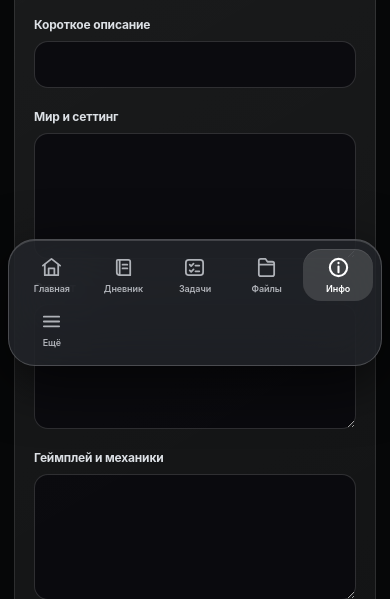
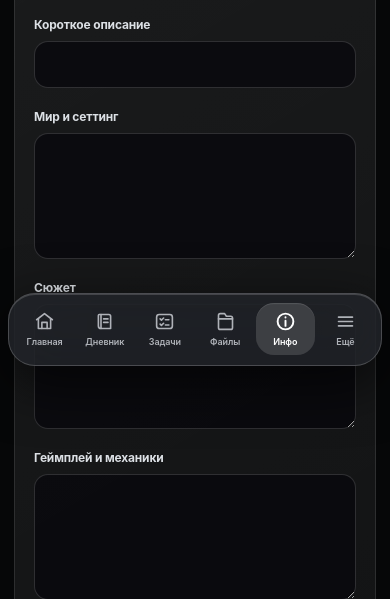
Before and after one commit to opoaal080-eng/Game-Dev, a Django app: page /information/1/edit/ in a window 390 px wide. Shown: the part 466-1065 px from the top of the page. Run offline with Django 5.2, Linux system fonts and the light colour scheme; the visitor is signed in with stand-in values (Sample User, id 1); data comes from the database, SQL or seed files in the repository; parts of the project's set-up code (start-up, migrations or seed data) failed here and were passed over.

Commit message:
Fit six native-style mobile navigation tabs including Information

```diff
--- a/static/css/information.css
+++ b/static/css/information.css
@@ -72,3 +72,9 @@
 .bible-timeline:before{left:22px}
 .bible-character-grid{grid-template-columns:1fr}
 }
+
+@media(max-width:760px){
+.mobile-dock{grid-template-columns:repeat(6,minmax(0,1fr));gap:1px;padding-left:6px;padding-right:6px}
+.mobile-dock a,.mobile-dock button{font-size:9px}
+.mobile-dock svg{width:21px;height:21px}
+}
```
